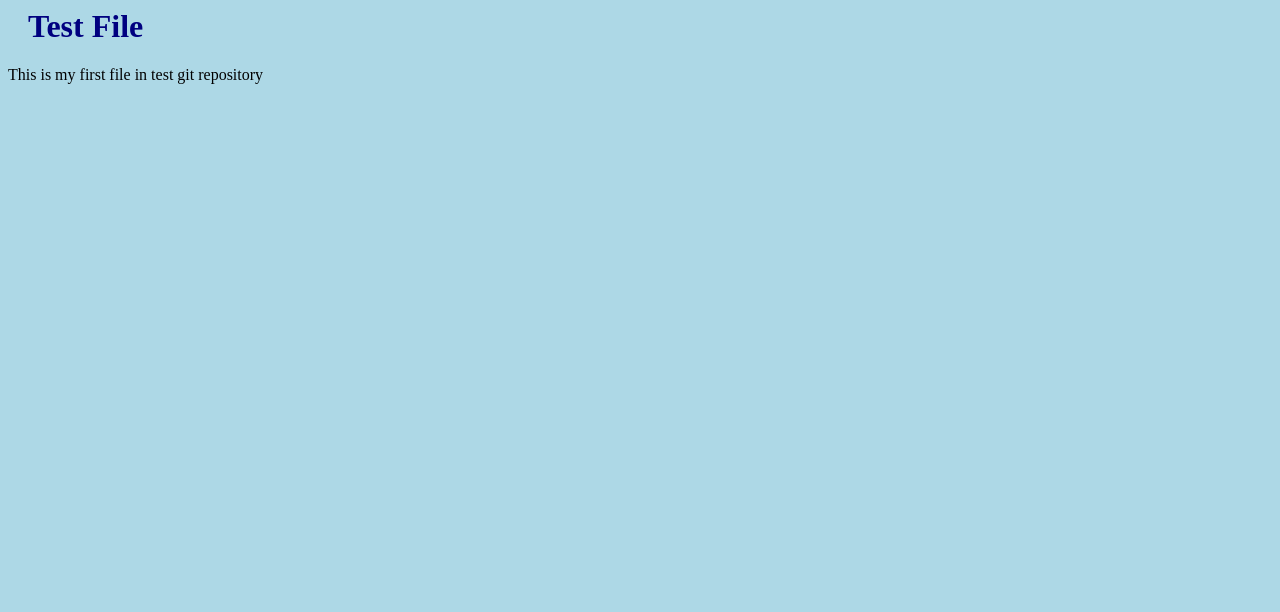
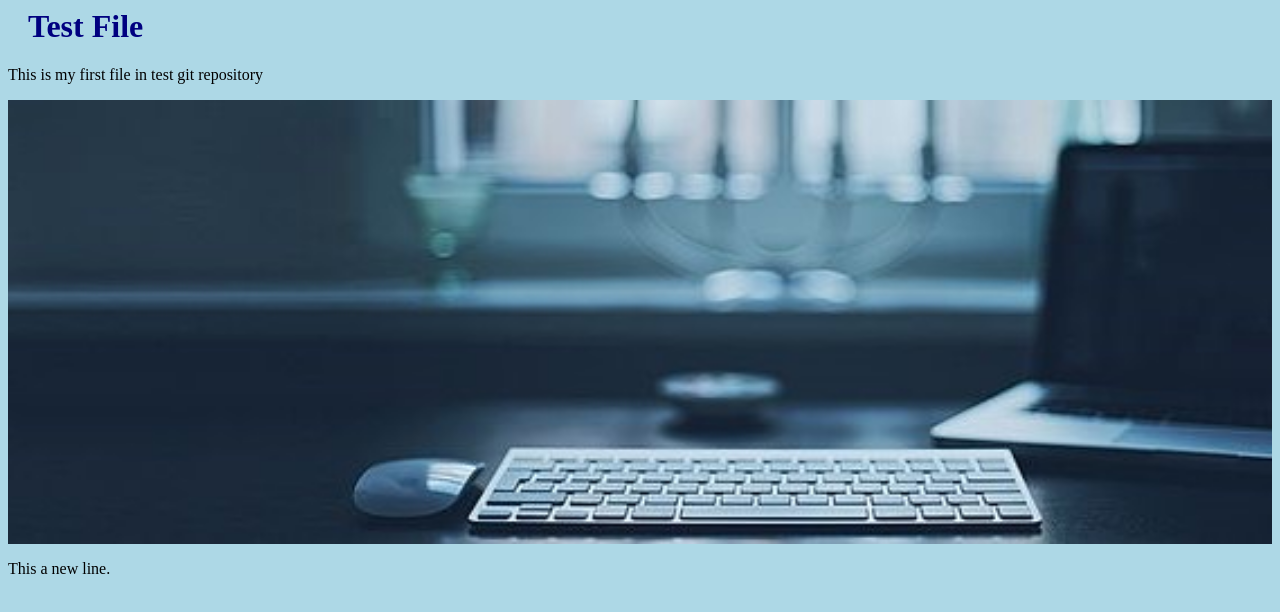
Before and after one commit to RGbored/TestRepo, a plain HTML site: page index.html in a window 1280 px wide. Drawn offline with Linux system fonts and the light colour scheme.

Commit message:
Added image

```diff
--- a/index.html
+++ b/index.html
@@ -3,5 +3,7 @@
 <link rel = "stylesheet" href = "StyleSheet.css">
 <h1>Test File </h1>
 <p> This is my first file in test git repository</p>
+<div><img src = "cover inv.jpg" style = "width:100%;"></div>
+<p>This a new line.</p>
 </body>
 </html>
```
Also changed, not shown: cover inv.jpg (added).
